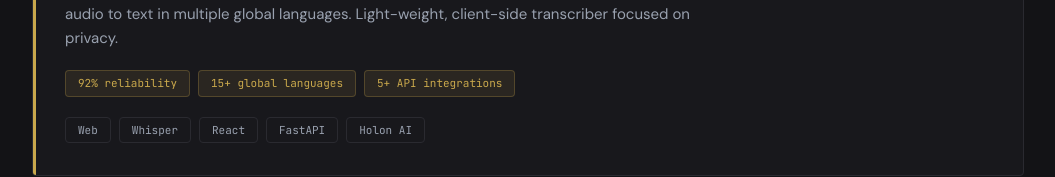
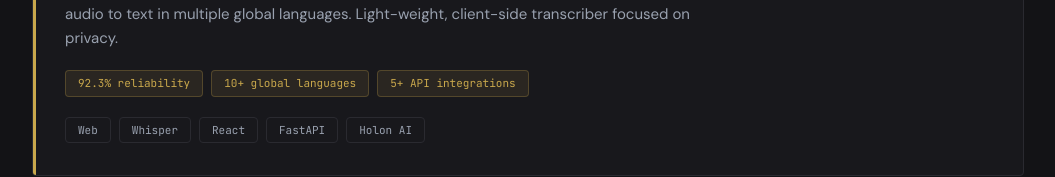
Before and after one commit to Datshin1511/portfolio-website, a React (Vite) app in the folder my-website/: page / in a window 1280 px wide. Shown: the part 3504-3681 px from the top of the page, without its empty margins (112-1167 px from the left). Built offline with nearby package versions, Linux system fonts and the light colour scheme.

Commit message:
add(links): github project links

```diff
--- a/my-website/src/components/Projects.tsx
+++ b/my-website/src/components/Projects.tsx
@@ -8,16 +8,16 @@ const projects = [
     description: 'Mobile dashboard for a smart city initiative, integrating 10+ real-time APIs with data visualization on Google Earth via KML. Built an emergency SoS module delivering instant alerts to 10,000+ users.',
     highlights: ['98% reliability', '15.83% latency reduction', '10+ API integrations'],
     tags: ['Mobile', 'Google Earth', 'KML', 'Real-time APIs', 'GSoC - Pre contributor'],
-    github: 'https://www.github.com/Datshin1511',
+    github: 'https://github.com/Datshin1511/lg_smart_city_dashboard',
   },
   {
     title: 'Multilingual note taking agent',
     subtitle: 'Holon AI · Hackathon',
     period: 'Apr 2025 – May 2025',
     description: 'AI-powered note taking agent, that uses various available open-source models to transcribe audio to text in multiple global languages. Light-weight, client-side transcriber focused on privacy.',
-    highlights: ['92% reliability', '15+ global languages', '5+ API integrations'],
+    highlights: ['92.3% reliability', '10+ global languages', '5+ API integrations'],
     tags: ['Web', 'Whisper', 'React', 'FastAPI', 'Holon AI'],
-    github: 'https://www.github.com/Datshin1511',
+    github: 'https://github.com/Datshin1511/multilingual-notes-agent',
   }
 ];
 
```
